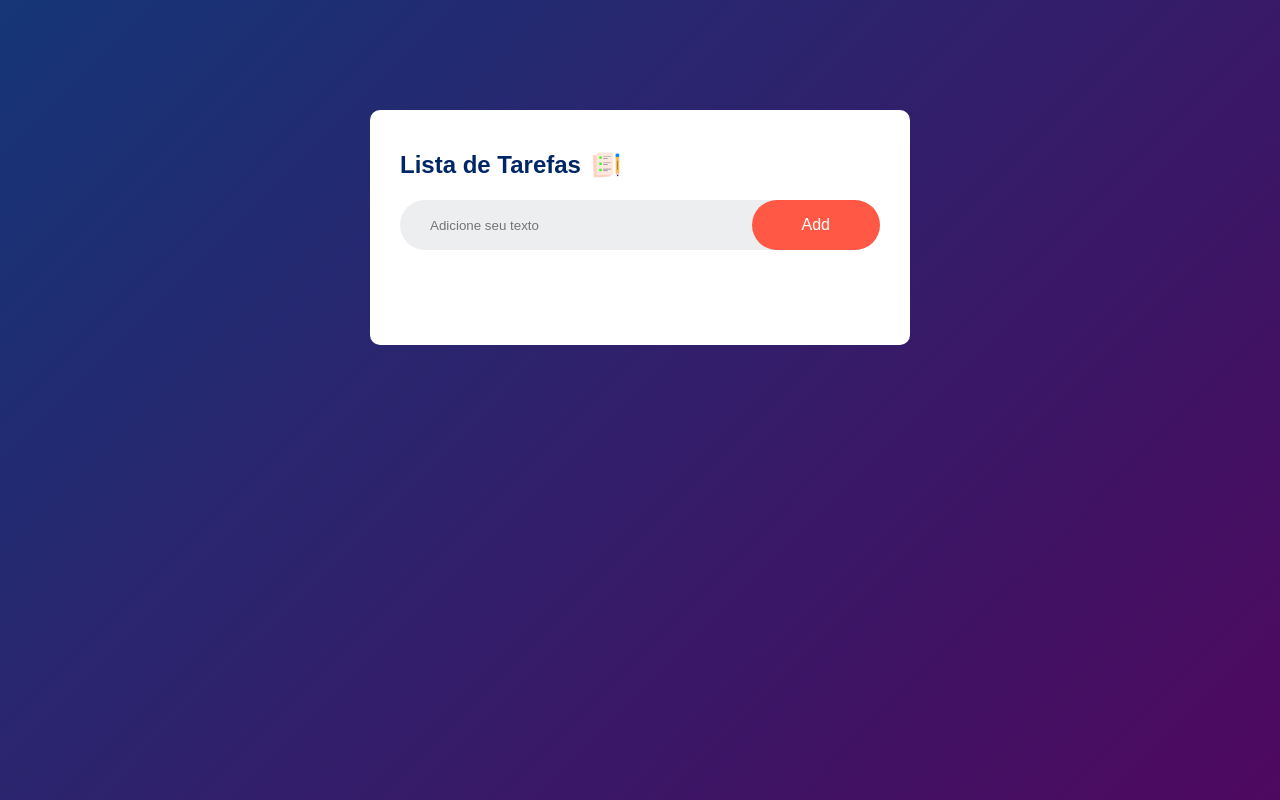
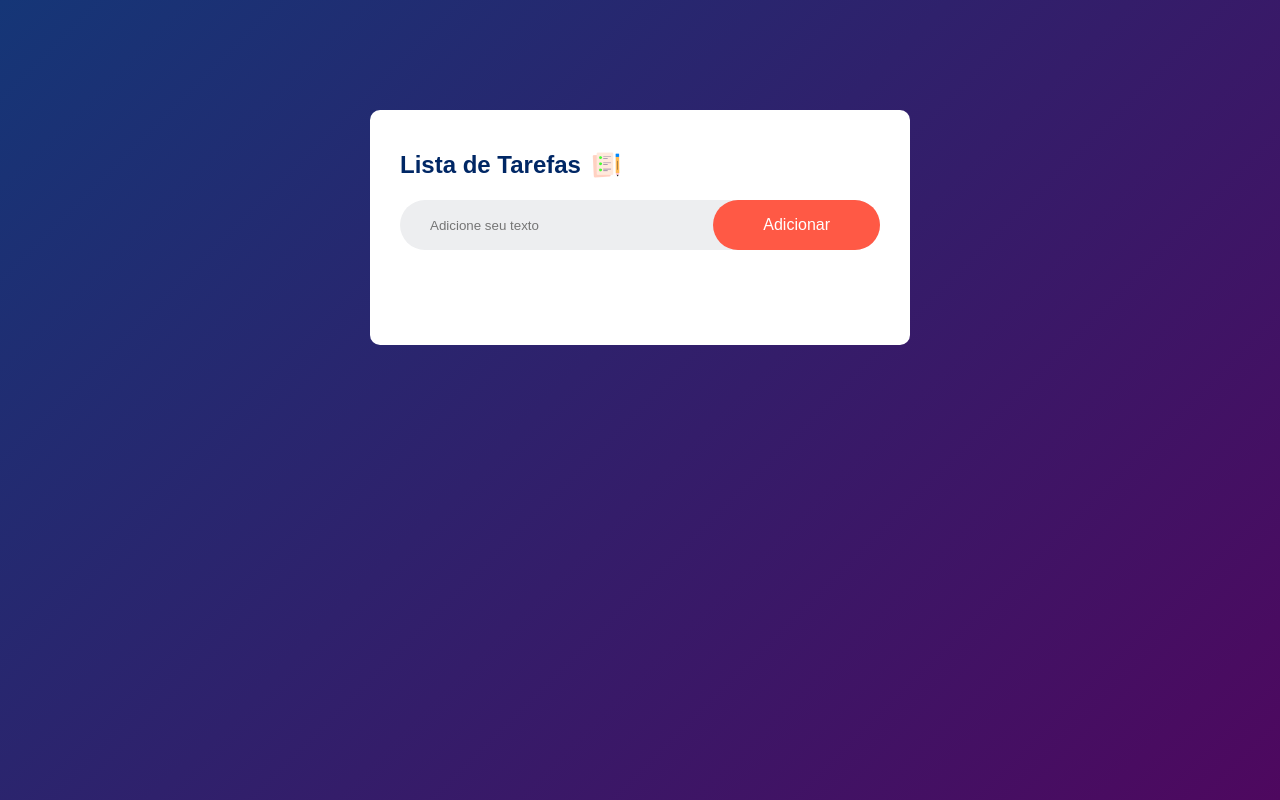
Before and after one commit to Levi-Valverde/to-do-list, a plain HTML site: page index.html in a window 1280 px wide. Drawn offline with Linux system fonts and the light colour scheme.

Commit message:
Update index.html

```diff
--- a/index.html
+++ b/index.html
@@ -14,7 +14,7 @@
             <h2>Lista de Tarefas <img src="./images/icon.png"></h2>
             <div class="row">
                 <input type="text" name="" id="input-box" placeholder="Adicione seu texto">
-                <button onclick="addTask()">Add</button>
+                <button onclick="addTask()">Adicionar</button>
             </div>
             <ul id="list-container">
                 <!--  <li class="checked">Task 1</li>
```
